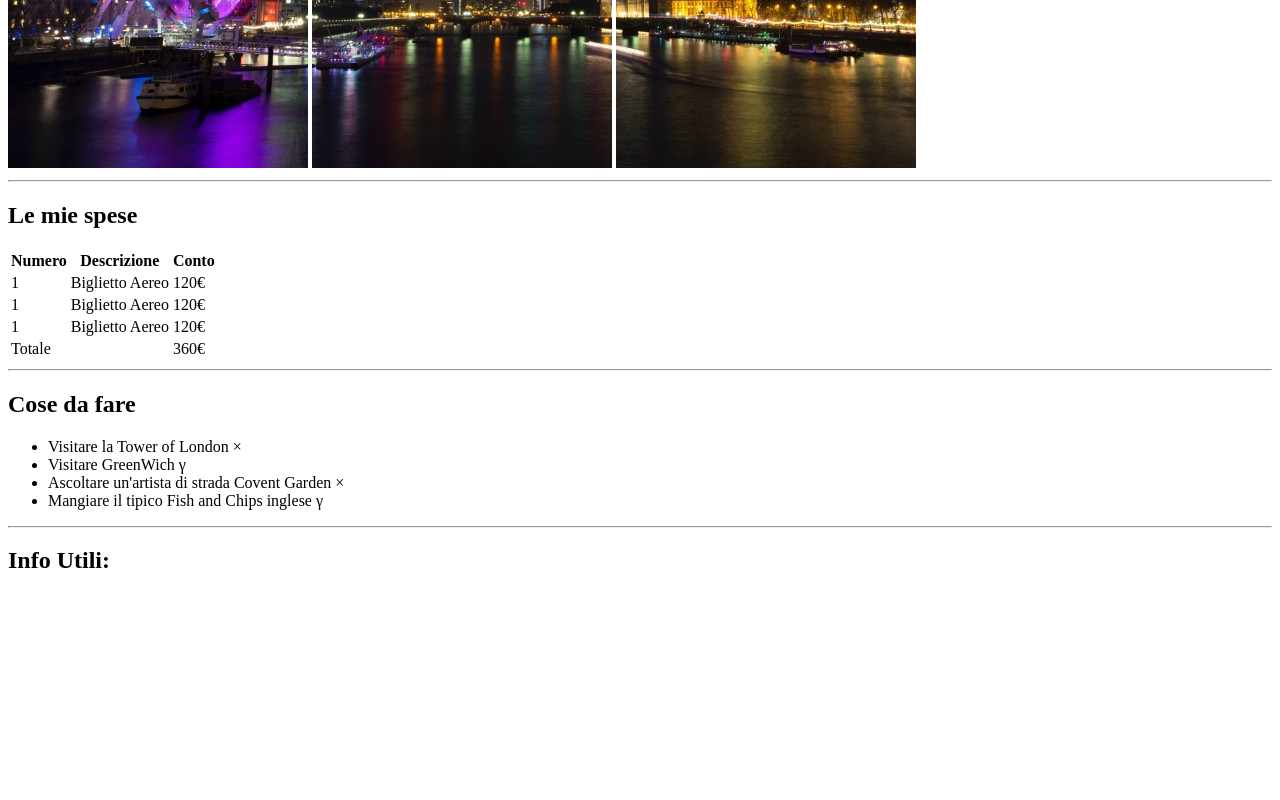
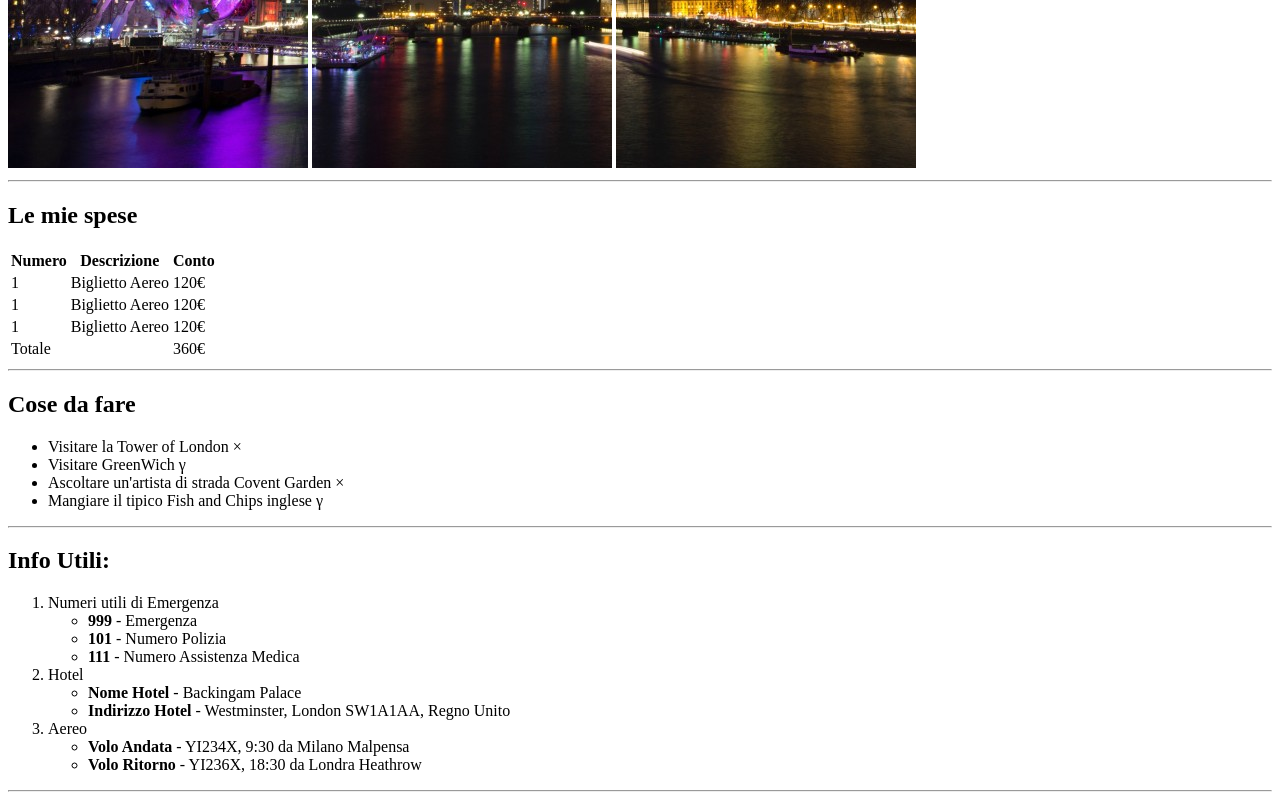
Before and after one commit to Dome1992/html-london-trip, a plain HTML site: page index.html in a window 1280 px wide. Shown: the part 512-1312 px from the top of the page. Before the commit the page ends 1106 px from the top, so only its background shows below. Drawn offline with Linux system fonts and the light colour scheme.

Commit message:
div Info Utili

```diff
--- a/index.html
+++ b/index.html
@@ -69,6 +69,25 @@
 
     <div>
         <h2>Info Utili:</h2>
+        <ol>
+            <li>Numeri utili di Emergenza</li>
+            <ul>
+                <li><strong>999</strong> - Emergenza</li>
+                <li><strong>101</strong> - Numero Polizia</li>
+                <li><strong>111</strong> - Numero Assistenza Medica</li>
+            </ul>
+            <li>Hotel</li>
+            <ul>
+                <li><strong>Nome Hotel</strong> - Backingam Palace</li>
+                <li><strong>Indirizzo Hotel</strong> - Westminster, London SW1A1AA, Regno Unito</li>
+            </ul>
+            <li>Aereo</li>
+            <ul>
+                <li><strong>Volo Andata</strong> - YI234X, 9:30 da Milano Malpensa</li>
+                <li><strong>Volo Ritorno</strong> - YI236X, 18:30 da Londra Heathrow</li>
+            </ul>
+        </ol>
+        <hr>
     </div>
 </body>
 </html>
```
